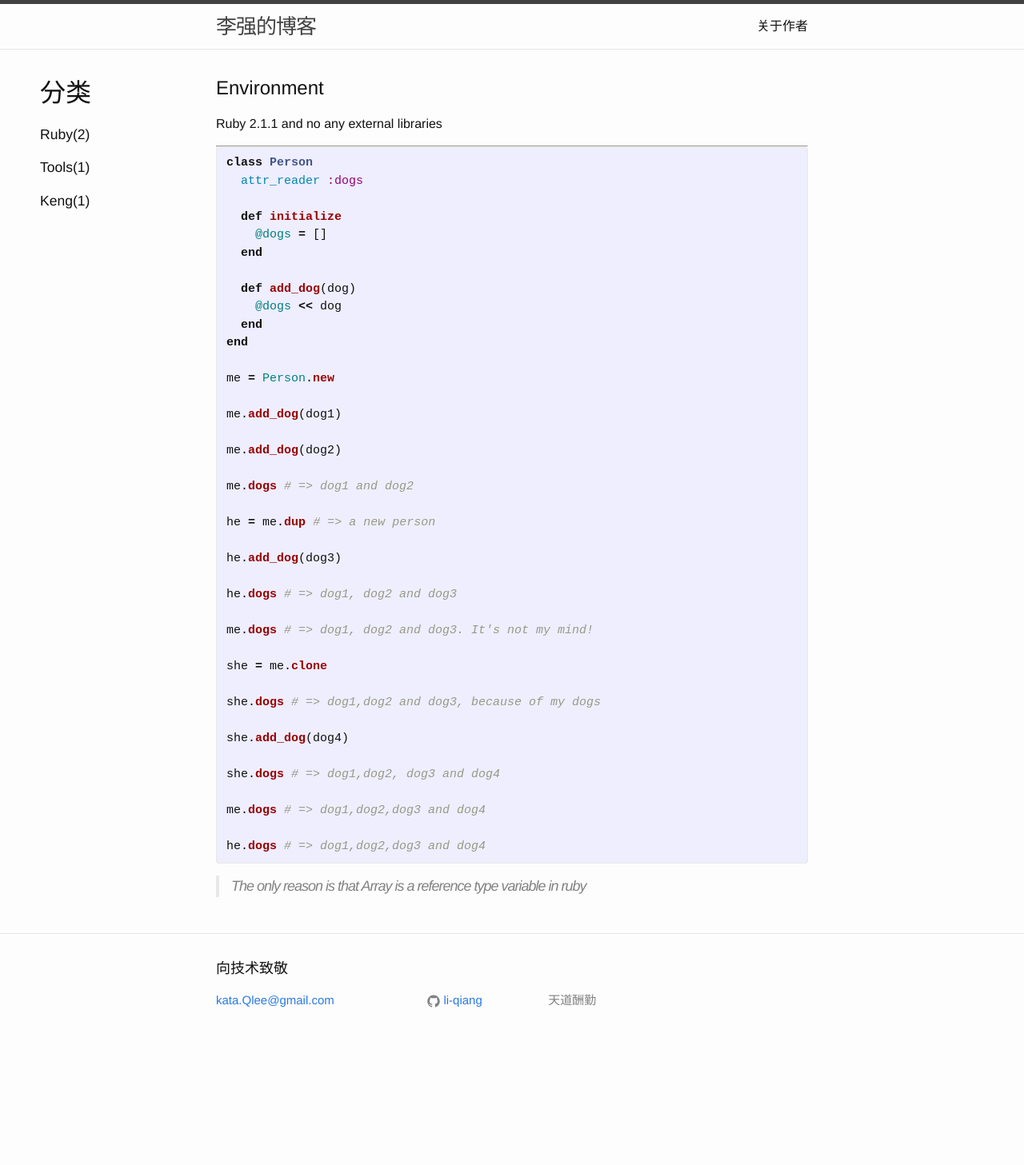
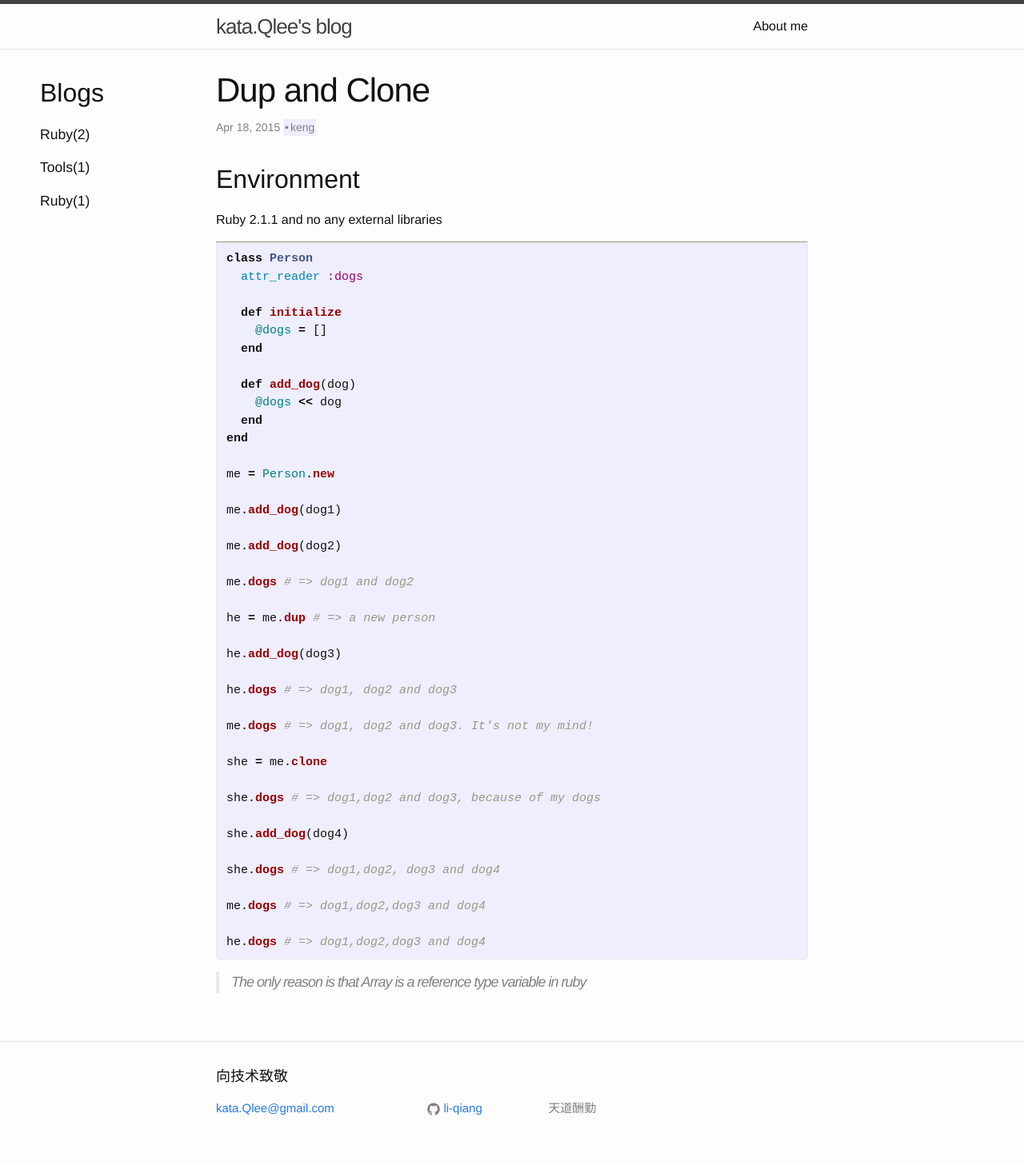
Before and after one commit to li-qiang/li-qiang.github.io, a Jekyll site: the page built from _posts/2015-04-18-dup-clone.markdown, in a window 1280 px wide. Shown: the whole page at 80% size. Built offline with Jekyll 4.4.1, drawn with Linux system fonts in a browser that asks for light colours; Markdown is read by kramdown in place of the engine named in the settings; before the commit the page ends 1322 px from its top, so only the background shows below that.

Commit message:
add tags

```diff
--- a/_config.yml
+++ b/_config.yml
@@ -1,5 +1,5 @@
 # Site settings
-title: 李强的博客
+title: kata.Qlee's blog
 email: kata.Qlee@gmail.com
 description: 天道酬勤
 
--- a/_includes/leader.html
+++ b/_includes/leader.html
@@ -1,6 +1,6 @@
 <div id='blogLeader' class="leader">
     <ul class="leader-list">
-        <li class="leader-header"><h1>分类</h1></li>
+        <li class="leader-header"><h1>Blogs</h1></li>
         {% for category in site.categories %}
             <li class="leader-item">
                 <h3 class="leader-item-header">{{ category | first | capitalize }}({{ category | last | size }})</h3>
--- a/_layouts/post.html
+++ b/_layouts/post.html
@@ -5,9 +5,14 @@ layout: default
 
   <header class="post-header">
     <h1 class="post-title">{{ page.title }}</h1>
-    <p class="post-meta">{{ page.date | date: "%b %-d, %Y" }}{% if page.author %} • {{ page.author }}{% endif %}{% if page.meta %} • {{ page.meta }}{% endif %}</p>
+    <p class="post-meta">
+        {{ page.date | date: "%b %-d, %Y" }}{% if page.author %} • {{ page.author }}{% endif %}{% if page.meta %} • {{ page.meta }}{% endif %}
+        {% for tag in page.tags%}
+        <span class="tag">{{tag}}</span>
+        {% endfor %}
+    </p>
+
   </header>
-
   <article class="post-content">
     {{ content }}
   </article>
--- a/_posts/2015-04-18-复制对象的坑.markdown
+++ b/_posts/2015-04-18-dup-clone.markdown
@@ -1,8 +1,8 @@
 ---
-layout: default
+layout: post
 title: Dup and Clone
-categories: keng
-tags: ruby
+categories: ruby
+tags: keng
 ---
 ## Environment ##
 Ruby 2.1.1 and no any external libraries
--- a/_sass/_layout.scss
+++ b/_sass/_layout.scss
@@ -292,3 +292,15 @@
     display: none;
   }
 }
+
+.tag:before{
+  content: '•';
+  padding-right: 2px;
+}
+
+.tag{
+  background: #eeeeff;
+  padding: 0 2px;
+  border-radius: 5%;
+  display: inline-block;
+}
--- a/about.md
+++ b/about.md
@@ -1,6 +1,6 @@
 ---
 layout: page
-title: 关于作者
+title: About me
 permalink: /about/
 ---
 
```
